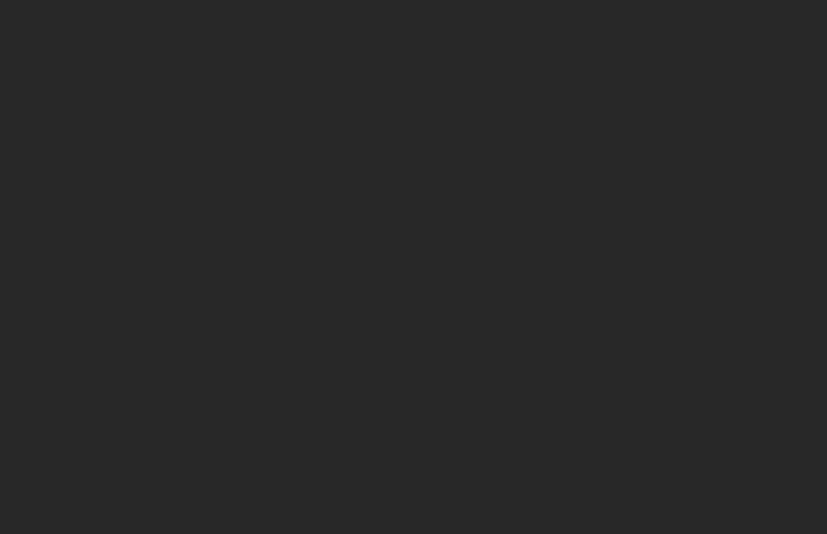
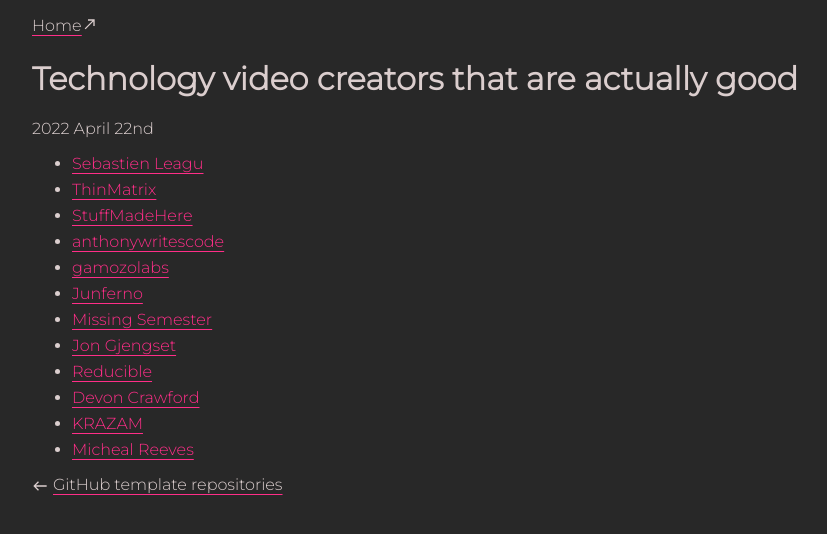
Before and after one commit to Xithrius/xithrius.cloud, a Gatsby site in the folder site_guides/: page /technology-content-creators/ in a window 1280 px wide. Before the commit this address had no page. Shown: the whole page, without its empty margins (208-1035 px from the left). Built offline with nearby package versions, Linux system fonts and the light colour scheme; Gatsby itself is replaced by a stand-in of ours.

Commit message:
Technology content creators. (#29)

```diff
--- /dev/null
+++ b/site_guides/guides/technology-content-creators.md
@@ -0,0 +1,19 @@
+---
+title: Technology video creators that are actually good
+date: 2022-04-22
+description: Content that doesn't drain your energy.
+published: true
+---
+
+- [Sebastien Leagu](https://www.youtube.com/c/SebastianLague)
+- [ThinMatrix](https://www.youtube.com/c/ThinMatrix)
+- [StuffMadeHere](https://www.youtube.com/c/StuffMadeHere)
+- [anthonywritescode](https://www.youtube.com/c/anthonywritescode)
+- [gamozolabs](https://www.youtube.com/c/gamozolabs)
+- [Junferno](https://www.youtube.com/c/Junferno)
+- [Missing Semester](https://www.youtube.com/c/MissingSemester)
+- [Jon Gjengset](https://www.youtube.com/c/JonGjengset)
+- [Reducible](https://www.youtube.com/c/Reducible)
+- [Devon Crawford](https://www.youtube.com/c/DevonCrawford)
+- [KRAZAM](https://www.youtube.com/c/KRAZAM)
+- [Micheal Reeves](https://www.youtube.com/c/MichaelReeves)
--- a/site_guides/src/pages/index.js
+++ b/site_guides/src/pages/index.js
@@ -28,9 +28,9 @@
             <PostWrapper key={id}>
               <Link to={fields.slug}>
                 <h1>{frontmatter.title}</h1>
-                <p>{frontmatter.date}</p>
-                <p>{frontmatter.description}</p>
               </Link>
+              <p>{frontmatter.date}</p>
+              <p>{frontmatter.description}</p>
             </PostWrapper>
           )
         )}
--- a/site_guides/src/styles/global.css
+++ b/site_guides/src/styles/global.css
@@ -12,7 +12,8 @@
 h3,
 h4,
 h5,
-h6, li {
+h6,
+li {
   font-family: "Montserrat", sans-serif;
 }
 
@@ -28,11 +29,10 @@
 h5,
 h6 {
   color: rgb(219, 206, 206);
-  border-bottom: 1px solid #ff2e88;
   transition: 0.4s ease-in-out;
 }
 
-h1:hover, p:link:hover {
+h1:hover {
   color: #ff2e88;
   transition: 0.4s ease-in-out;
 }
@@ -40,8 +40,7 @@
 a:link,
 a:visited,
 a:hover,
-a:active,
-p:link {
+a:active {
   -webkit-text-decoration: #ff2e88 solid underline;
   text-decoration: #ff2e88 solid underline;
   -webkit-text-underline-position: under;
@@ -51,7 +50,9 @@
 
 li {
   color: rgb(219, 206, 206);
+  margin-bottom: 7px;
 }
+
 
 code {
   border-radius: 4px;
```
Also changed, not shown: 1 other file.
